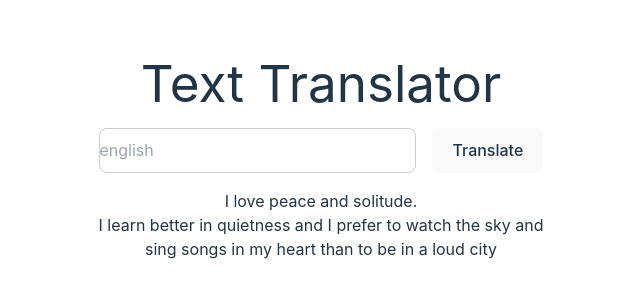
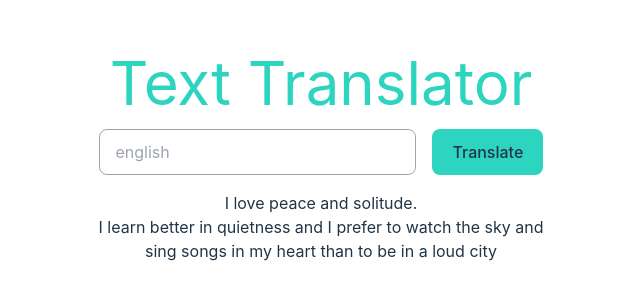
Before and after one commit to refilwe-m/text-translator, a React (Vite) app: page / in a window 1280 px wide. Shown: the part 242-542 px from the top of the page, without its empty margins (319-959 px from the left). Built offline with nearby package versions, Linux system fonts and the light colour scheme.

Commit message:
Added tailwind and installed speech recognition

```diff
--- a/package.json
+++ b/package.json
@@ -16,6 +16,7 @@
   "devDependencies": {
     "@types/react": "^18.2.15",
     "@types/react-dom": "^18.2.7",
+    "@types/react-speech-recognition": "^3.9.2",
     "@typescript-eslint/eslint-plugin": "^6.0.0",
     "@typescript-eslint/parser": "^6.0.0",
     "@vitejs/plugin-react": "^4.0.3",
--- a/src/components/heading/heading.tsx
+++ b/src/components/heading/heading.tsx
@@ -1,3 +1,3 @@
 export const Heading = ({ text }: { text: string }) => {
-  return <h1 className="text-6xl">{text}</h1>;
+  return <h1 className="text-6xl text-teal-400">{text}</h1>;
 };
--- a/src/main.tsx
+++ b/src/main.tsx
@@ -2,6 +2,8 @@ import React from "react";
 import ReactDOM from "react-dom/client";
 import App from "./App.tsx";
 import "./index.css";
+import "core-js/stable";
+import "regenerator-runtime/runtime";
 
 ReactDOM.createRoot(document.getElementById("root")!).render(
   <React.StrictMode>
--- a/tailwind.config.js
+++ b/tailwind.config.js
@@ -1,8 +1,8 @@
 /** @type {import('tailwindcss').Config} */
 export default {
-  content: [],
+  content: ["./src/**/*.{js,jsx,ts,tsx}"],
   theme: {
     extend: {},
   },
   plugins: [],
-}
+};
```
Also changed, not shown: 2 other files (tests, documents, lock files or other folders).
